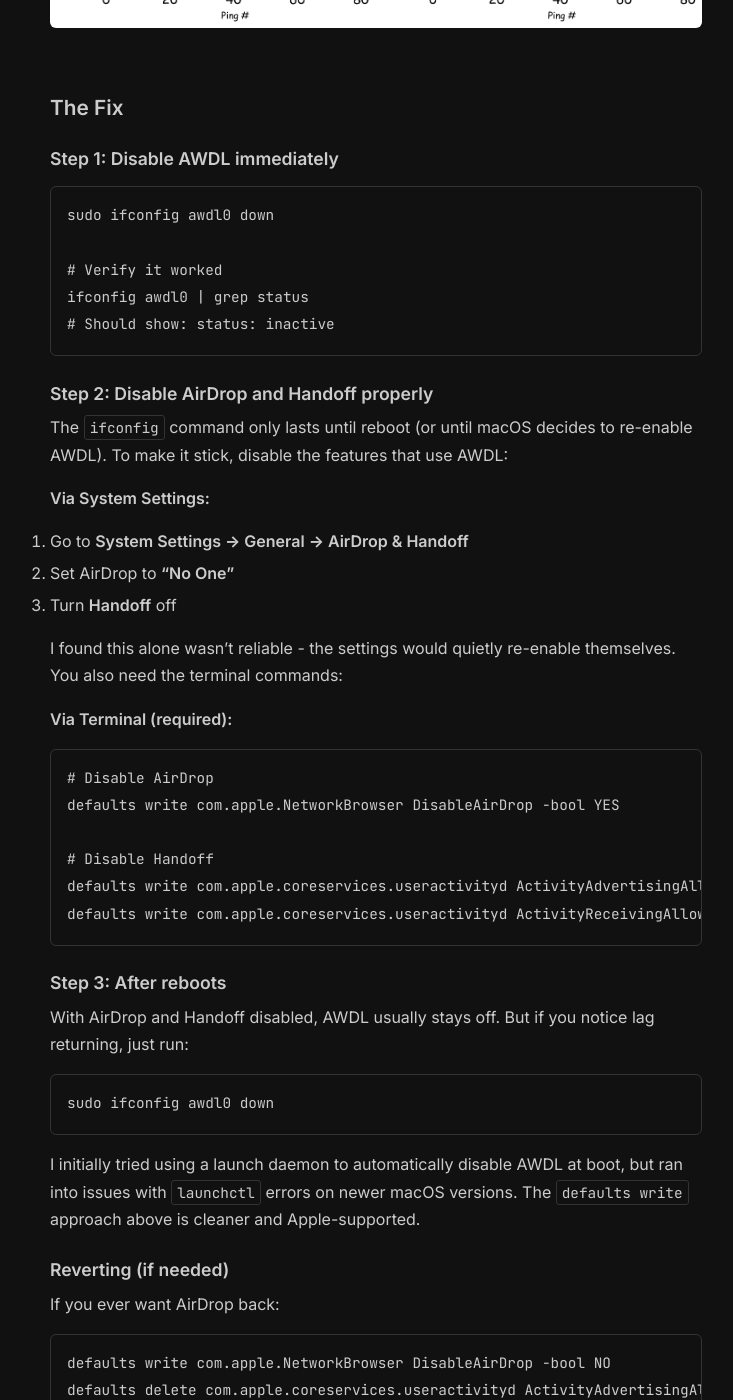
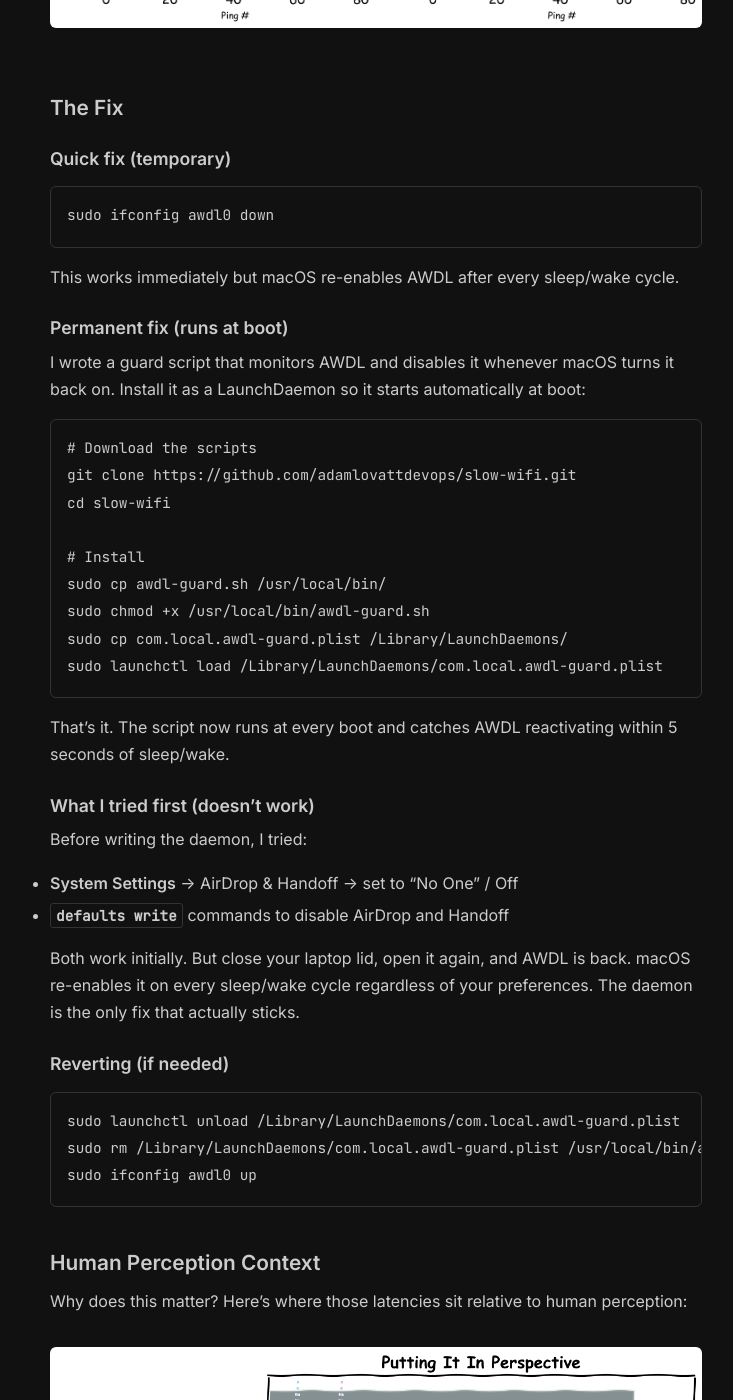
Before and after one commit to AdamLovattDevOps/adamlovattdevops.github.io, a Jekyll site: the page built from _posts/2026-02-05-awdl-latency-killer.md, in a window 1280 px wide and 1400 px high, scrolled down 2421 px. Shown: the whole window, without its empty margins (264-997 px from the left). Built offline with Jekyll 4.4.1, drawn with Linux system fonts in a browser that asks for light colours; some of the changed text lies outside the part shown.

Commit message:
Update AWDL post with daemon-based permanent fix
- Rewrote fix section: quick fix vs permanent daemon
- Added install instructions for LaunchDaemon
- Explained why System Settings/defaults write don't survive sleep/wake
- Cleaned up narrative flow and removed redundant steps

Co-Authored-By: Claude Opus 4.5 <noreply@anthropic.com>

````diff
--- a/_posts/2026-02-05-awdl-latency-killer.md
+++ b/_posts/2026-02-05-awdl-latency-killer.md
@@ -5,7 +5,7 @@ date: 2026-02-05
 description: "How I fixed 90ms latency spikes on my Mac by disabling a single feature I never use"
 ---
 
-**TL;DR:** If you're experiencing random lag spikes on your Mac during game streaming, video calls, or using tools like Synergy, disable AWDL (AirDrop's wireless protocol). It fixed my 90ms spikes instantly.
+**TL;DR:** If you're experiencing random lag spikes on your Mac over Wi-Fi, AWDL (AirDrop's wireless protocol) is likely the cause. I wrote a daemon that keeps it disabled permanently - even after sleep/wake cycles.
 
 ## The Problem
 
@@ -48,55 +48,45 @@ AWDL was the only setting that mattered. Disabling it:
 
 ## The Fix
 
-### Step 1: Disable AWDL immediately
-
-```bash
-sudo ifconfig awdl0 down
-
-# Verify it worked
-ifconfig awdl0 | grep status
-# Should show: status: inactive
-```
-
-### Step 2: Disable AirDrop and Handoff properly
-
-The `ifconfig` command only lasts until reboot (or until macOS decides to re-enable AWDL). To make it stick, disable the features that use AWDL:
-
-**Via System Settings:**
-1. Go to **System Settings → General → AirDrop & Handoff**
-2. Set AirDrop to **"No One"**
-3. Turn **Handoff** off
-
-I found this alone wasn't reliable - the settings would quietly re-enable themselves. You also need the terminal commands:
-
-**Via Terminal (required):**
-```bash
-# Disable AirDrop
-defaults write com.apple.NetworkBrowser DisableAirDrop -bool YES
-
-# Disable Handoff
-defaults write com.apple.coreservices.useractivityd ActivityAdvertisingAllowed -bool NO
-defaults write com.apple.coreservices.useractivityd ActivityReceivingAllowed -bool NO
-```
-
-### Step 3: After reboots
-
-With AirDrop and Handoff disabled, AWDL usually stays off. But if you notice lag returning, just run:
+### Quick fix (temporary)
 
 ```bash
 sudo ifconfig awdl0 down
 ```
 
-I initially tried using a launch daemon to automatically disable AWDL at boot, but ran into issues with `launchctl` errors on newer macOS versions. The `defaults write` approach above is cleaner and Apple-supported.
+This works immediately but macOS re-enables AWDL after every sleep/wake cycle.
+
+### Permanent fix (runs at boot)
+
+I wrote a guard script that monitors AWDL and disables it whenever macOS turns it back on. Install it as a LaunchDaemon so it starts automatically at boot:
+
+```bash
+# Download the scripts
+git clone https://github.com/adamlovattdevops/slow-wifi.git
+cd slow-wifi
+
+# Install
+sudo cp awdl-guard.sh /usr/local/bin/
+sudo chmod +x /usr/local/bin/awdl-guard.sh
+sudo cp com.local.awdl-guard.plist /Library/LaunchDaemons/
+sudo launchctl load /Library/LaunchDaemons/com.local.awdl-guard.plist
+```
+
+That's it. The script now runs at every boot and catches AWDL reactivating within 5 seconds of sleep/wake.
+
+### What I tried first (doesn't work)
+
+Before writing the daemon, I tried:
+- **System Settings** → AirDrop & Handoff → set to "No One" / Off
+- **`defaults write`** commands to disable AirDrop and Handoff
+
+Both work initially. But close your laptop lid, open it again, and AWDL is back. macOS re-enables it on every sleep/wake cycle regardless of your preferences. The daemon is the only fix that actually sticks.
 
 ### Reverting (if needed)
 
-If you ever want AirDrop back:
-
 ```bash
-defaults write com.apple.NetworkBrowser DisableAirDrop -bool NO
-defaults delete com.apple.coreservices.useractivityd ActivityAdvertisingAllowed
-defaults delete com.apple.coreservices.useractivityd ActivityReceivingAllowed
+sudo launchctl unload /Library/LaunchDaemons/com.local.awdl-guard.plist
+sudo rm /Library/LaunchDaemons/com.local.awdl-guard.plist /usr/local/bin/awdl-guard.sh
 sudo ifconfig awdl0 up
 ```
 
@@ -116,19 +106,22 @@ For game streaming and tools like Synergy, the rule of thumb is <20ms for "smoot
 
 ## The Scripts
 
-The scripts I used are on [GitHub](https://github.com/adamlovattdevops/slow-wifi) if you want to test your own network:
+All scripts are on [GitHub](https://github.com/adamlovattdevops/slow-wifi):
+
+- **`awdl-guard.sh`** + **`com.local.awdl-guard.plist`** - The fix (daemon + LaunchDaemon config)
+- **`jitter-check.py`** - The diagnostic tool I used to find the problem. Run it against any IP to see if you have the same issue:
 
 ```bash
-# Monitor latency in real-time
-python3 jitter-check.py 192.168.1.1
+python3 jitter-check.py 192.168.1.1  # your router or any LAN device
+```
 
-# A/B test different macOS settings
-python3 network_optimizer_test.py 192.168.1.1
-```
+If you see regular spikes every 1-2 seconds, AWDL is probably your culprit.
 
 ## Conclusion
 
-Apple's seamless device ecosystem comes at a cost: AWDL constantly scanning for nearby devices, interrupting your Wi-Fi multiple times per second. If you're not using AirDrop, AirPlay, or Handoff, turn it off. Your Sunshine/Apollo streams, Synergy sessions, and video calls will thank you.
+Apple's seamless ecosystem comes at a hidden cost: AWDL constantly hijacks your Wi-Fi radio to scan for nearby devices, causing 80-90ms latency spikes multiple times per second. System Settings won't save you - macOS re-enables AWDL after every sleep. The daemon approach is the only permanent fix I've found.
+
+If you're not using AirDrop, AirPlay, or Handoff, install the guard and enjoy your lag-free Sunshine streams, Synergy sessions, and video calls.
 
 ---
 
````
